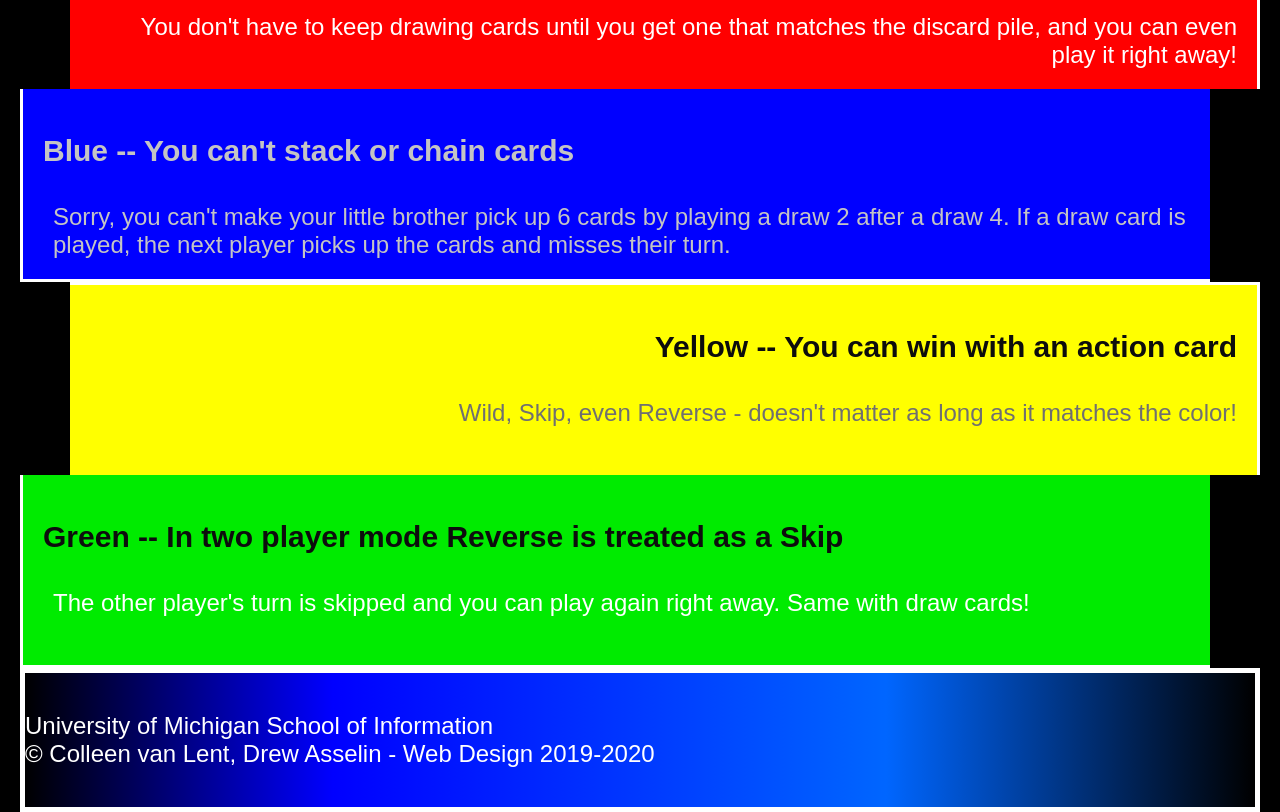
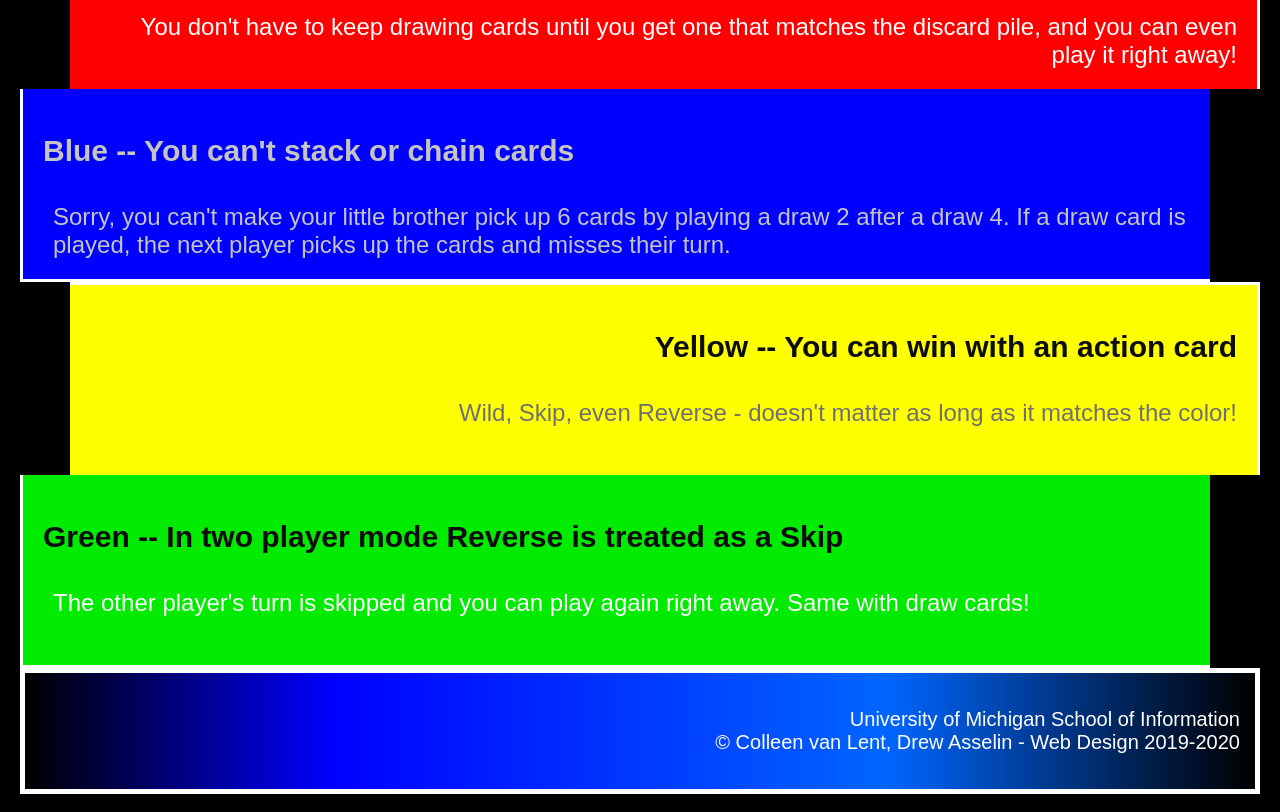
Before and after one commit to carmengh/hw2-2024, a plain HTML site: page index.html in a window 1280 px wide. Shown: the part 687-1499 px from the top of the page. Drawn offline with Linux system fonts and the light colour scheme.

Commit message:
Add files via upload

```diff
--- a/css/style.css
+++ b/css/style.css
@@ -93,6 +93,7 @@ footer{
 }
 
 footer p{
-    text-align: 20px;
+    font-size: 20px;
+    text-align: right;
     padding: 15px 15px 15px 0px;
 }
```
